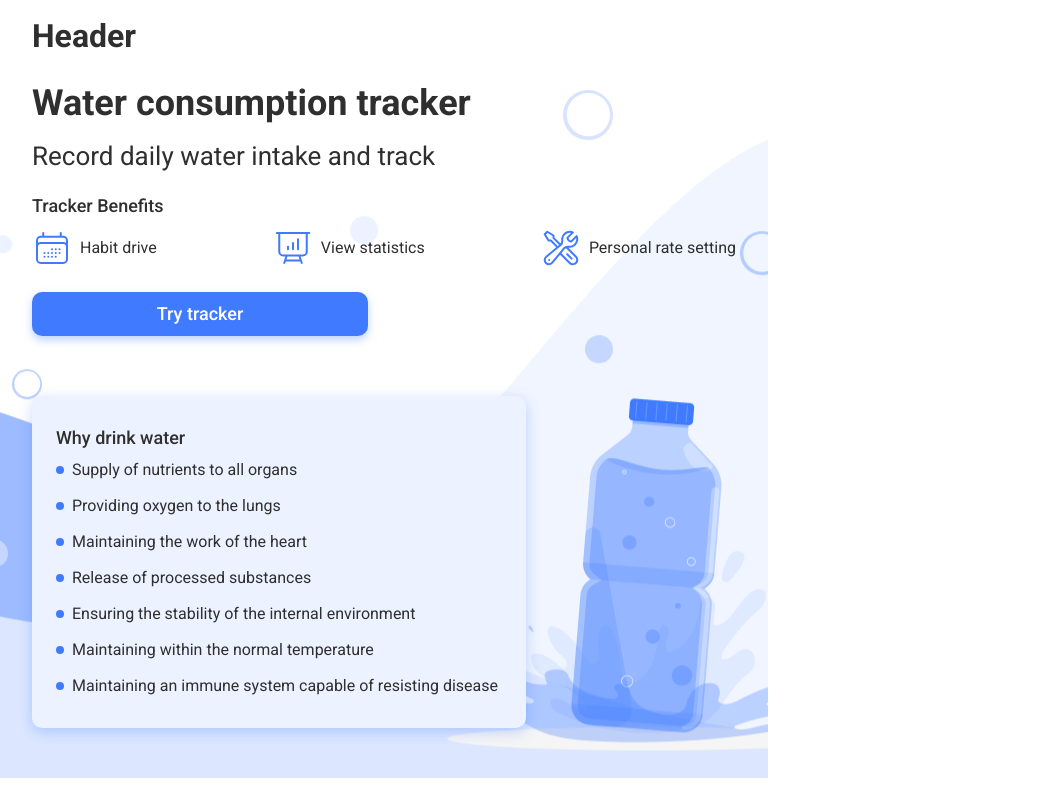
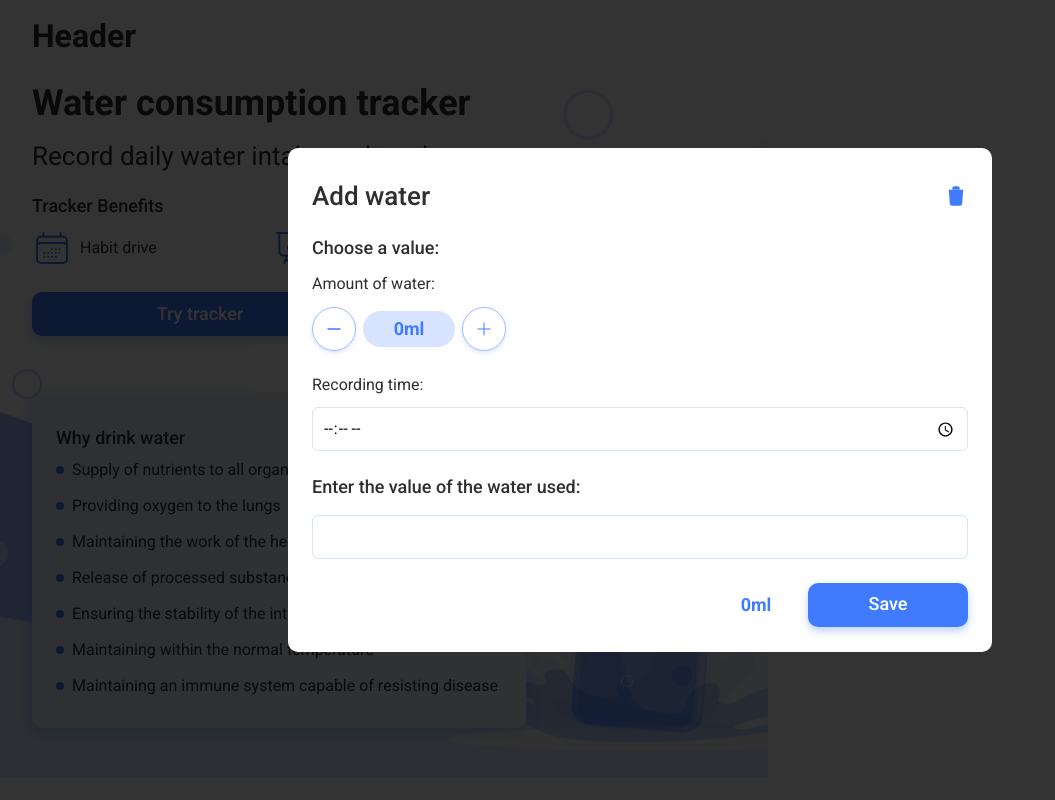
Before and after one commit to Kateryna-Katya/drinkly, a React (Vite) app: page / in a window 1280 px wide. Shown: the whole page, without its empty margins (0-1055 px from the left). Built offline with nearby package versions, Linux system fonts and the light colour scheme.

Commit message:
add responsive

```diff
--- a/src/components/AddWater/AddWater.module.css
+++ b/src/components/AddWater/AddWater.module.css
@@ -14,14 +14,14 @@
   position: relative;
   background: #fff;
   border-radius: 10px;
-  padding: 32px 24px;
-  width: 592px;
-  height: 504px;
+  padding: 24px 12px;
+  width: 280px;
+  height: 540px;
 }
 
 .btnClose {
   position: absolute;
-  top: 36px;
+  top: 28px;
   right: 24px;
   background-color: transparent;
   border: none;
@@ -110,21 +110,22 @@
   border: 1px solid var(--secondary-color---5);
   border-radius: 6px;
   padding: 12px 10px;
-  width: 544px;
+  width: 120px;
   height: 44px;
 }
 .inputQuantity {
   border: 1px solid var(--secondary-color---5);
   border-radius: 6px;
   padding: 12px 10px;
-  width: 544px;
+  width: 120px;
   height: 44px;
 }
 
 .wrapperSave {
   margin-top: 24px;
   display: flex;
-  gap: 24px;
+  flex-direction: column;
+  gap: 16px;
   justify-content: flex-end;
   align-items: center;
 }
@@ -139,8 +140,8 @@
 .btnSave {
   border-radius: 10px;
   padding: 10px 30px;
-  width: 160px;
-  height: 44px;
+  width: 256px;
+  height: 36px;
   box-shadow: 0 4px 8px 0 rgba(64, 123, 255, 0.34);
   background: var(--primery-color-blue);
   color: var(--primery-color-white);
@@ -149,3 +150,33 @@
   text-align: center;
   border: none;
 }
+
+@media (min-width: 768px) {
+  .modal {
+    padding: 32px 24px;
+    width: 704px;
+    height: 504px;
+  }
+  .btnClose {
+    top: 36px;
+  }
+  .inputTime {
+    width: 656px;
+    height: 44px;
+  }
+  .inputQuantity {
+    width: 656px;
+    height: 44px;
+  }
+  .wrapperSave {
+    flex-direction: row;
+    gap: 16px;
+  }
+  .btnSave {
+    width: 160px;
+    height: 44px;
+  }
+}
+
+@media (min-width: 1440px) {
+}
--- a/src/pages/HomePage/HomePage.jsx
+++ b/src/pages/HomePage/HomePage.jsx
@@ -1,6 +1,7 @@
 import Header from "../../components/Header/Header";
 import WaterConsumptionTracker from "../../components/WaterConsumptionTracker/WaterConsumptionTracker";
 import WhyDrinkWater from "../../components/WhyDrinkWater/WhyDrinkWater";
+import AddWater from "../../components/AddWater/AddWater";
 
 import css from "./HomePage.module.css";
 
@@ -11,6 +12,7 @@ const HomePage = () => {
       <div className={css.welcomePage}>
         <WaterConsumptionTracker />
         <WhyDrinkWater />
+        <AddWater />
       </div>
     </div>
   );
```
